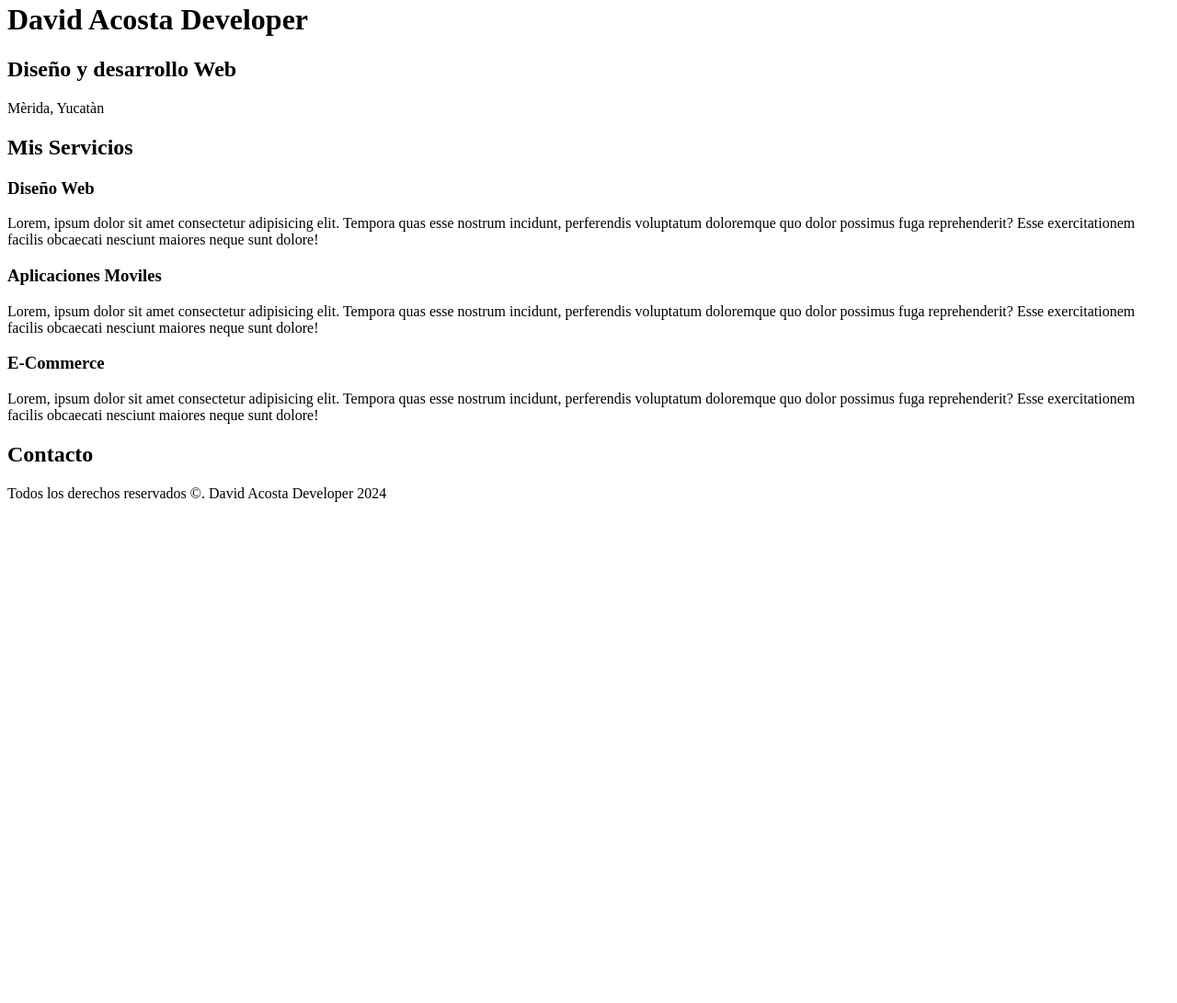
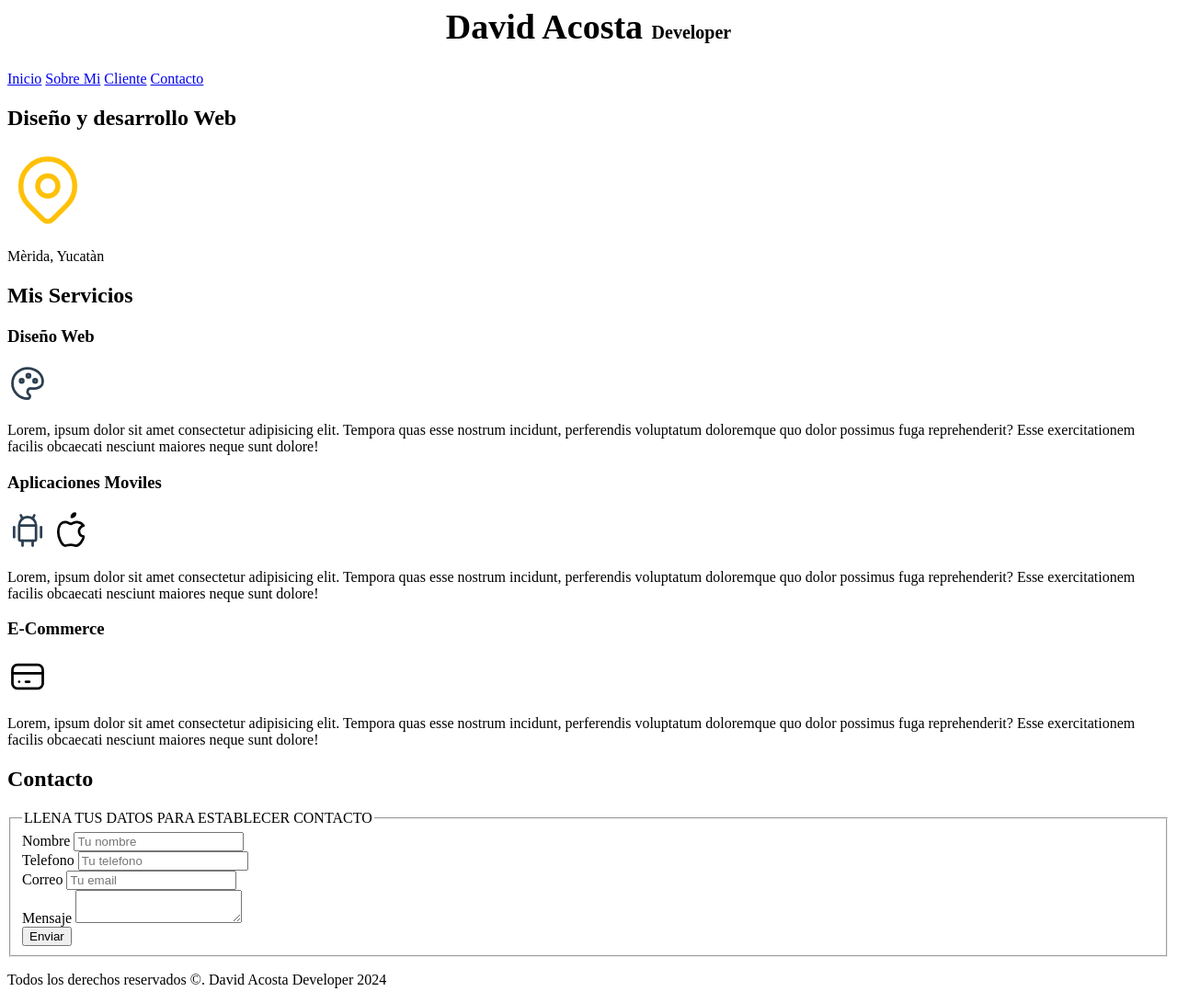
Before and after one commit to david011902/Pr-ctica-1---Developer-page, a plain HTML site: page index.html in a window 1280 px wide. Shown: the part 18-1109 px from the top of the page at 92% size. Before the commit the page ends 800 px from the top, so only its background shows below. Drawn offline with Linux system fonts and the light colour scheme.

Commit message:
Iniciando estilos

```diff
--- /dev/null
+++ b/css/styles.css
@@ -0,0 +1,16 @@
+/*Comentario
+El . es para llamar a clases
+*/
+html{
+    font-size: 62.5%;
+}
+body{
+    font-size: 16px;
+}
+.titulo{
+text-align: center;
+font-size: 3.8rem;
+}
+.titulo span{
+font-size: 2rem;
+}
--- a/index.html
+++ b/index.html
@@ -3,15 +3,28 @@
 <head>
     <meta charset="UTF-8">
     <meta name="viewport" content="width=device-width, initial-scale=1.0">
+    <link rel="preload" href="css/styles.css" as="style">
+    <link rel="stylesheet" href="css/styles.css">
     <title>Document</title>
 </head>
 <body>
+    <!--Comentario-->
     <header>
-        <h1>David Acosta Developer</h1>
+        <h1 class="titulo">David Acosta <span>Developer</span></h1>
     </header>
-
+    <nav>
+        <a href="#">Inicio</a>
+        <a href="#">Sobre Mi</a>
+        <a href="#">Cliente</a>
+        <a href="#">Contacto</a>
+    </nav>
     <section>
         <h2>Diseño y desarrollo Web</h2>
+        <svg xmlns="http://www.w3.org/2000/svg" class="icon icon-tabler icon-tabler-map-pin" width="88" height="88" viewBox="0 0 24 24" stroke-width="1.5" stroke="#ffc107" fill="none" stroke-linecap="round" stroke-linejoin="round">
+            <path stroke="none" d="M0 0h24v24H0z" fill="none"/>
+            <path d="M9 11a3 3 0 1 0 6 0a3 3 0 0 0 -6 0" />
+            <path d="M17.657 16.657l-4.243 4.243a2 2 0 0 1 -2.827 0l-4.244 -4.243a8 8 0 1 1 11.314 0z" />
+            </svg>
         <p>Mèrida, Yucatàn</p>
     </section>
 
@@ -20,20 +33,85 @@
 
         <section>
             <h3>Diseño Web</h3>
+            <svg xmlns="http://www.w3.org/2000/svg" class="icon icon-tabler icon-tabler-palette" width="44" height="44" viewBox="0 0 24 24" stroke-width="1.5" stroke="#2c3e50" fill="none" stroke-linecap="round" stroke-linejoin="round">
+                <path stroke="none" d="M0 0h24v24H0z" fill="none"/>
+                <path d="M12 21a9 9 0 0 1 0 -18c4.97 0 9 3.582 9 8c0 1.06 -.474 2.078 -1.318 2.828c-.844 .75 -1.989 1.172 -3.182 1.172h-2.5a2 2 0 0 0 -1 3.75a1.3 1.3 0 0 1 -1 2.25" />
+                <path d="M8.5 10.5m-1 0a1 1 0 1 0 2 0a1 1 0 1 0 -2 0" />
+                <path d="M12.5 7.5m-1 0a1 1 0 1 0 2 0a1 1 0 1 0 -2 0" />
+                <path d="M16.5 10.5m-1 0a1 1 0 1 0 2 0a1 1 0 1 0 -2 0" />
+                </svg>
             <p>Lorem, ipsum dolor sit amet consectetur adipisicing elit. Tempora quas esse nostrum incidunt, perferendis voluptatum doloremque quo dolor possimus fuga reprehenderit? Esse exercitationem facilis obcaecati nesciunt maiores neque sunt dolore!</p>
         </section>
         <section>
             <h3>Aplicaciones Moviles</h3>
+            <svg xmlns="http://www.w3.org/2000/svg" class="icon icon-tabler icon-tabler-brand-android" width="44" height="44" viewBox="0 0 24 24" stroke-width="1.5" stroke="#2c3e50" fill="none" stroke-linecap="round" stroke-linejoin="round">
+                <path stroke="none" d="M0 0h24v24H0z" fill="none"/>
+                <path d="M4 10l0 6" />
+                <path d="M20 10l0 6" />
+                <path d="M7 9h10v8a1 1 0 0 1 -1 1h-8a1 1 0 0 1 -1 -1v-8a5 5 0 0 1 10 0" />
+                <path d="M8 3l1 2" />
+                <path d="M16 3l-1 2" />
+                <path d="M9 18l0 3" />
+                <path d="M15 18l0 3" />
+                </svg>
+                <svg xmlns="http://www.w3.org/2000/svg" class="icon icon-tabler icon-tabler-brand-apple" width="44" height="44" viewBox="0 0 24 24" stroke-width="1.5" stroke="#000000" fill="none" stroke-linecap="round" stroke-linejoin="round">
+                    <path stroke="none" d="M0 0h24v24H0z" fill="none"/>
+                    <path d="M8.286 7.008c-3.216 0 -4.286 3.23 -4.286 5.92c0 3.229 2.143 8.072 4.286 8.072c1.165 -.05 1.799 -.538 3.214 -.538c1.406 0 1.607 .538 3.214 .538s4.286 -3.229 4.286 -5.381c-.03 -.011 -2.649 -.434 -2.679 -3.23c-.02 -2.335 2.589 -3.179 2.679 -3.228c-1.096 -1.606 -3.162 -2.113 -3.75 -2.153c-1.535 -.12 -3.032 1.077 -3.75 1.077c-.729 0 -2.036 -1.077 -3.214 -1.077z" />
+                    <path d="M12 4a2 2 0 0 0 2 -2a2 2 0 0 0 -2 2" />
+                    </svg>
             <p>Lorem, ipsum dolor sit amet consectetur adipisicing elit. Tempora quas esse nostrum incidunt, perferendis voluptatum doloremque quo dolor possimus fuga reprehenderit? Esse exercitationem facilis obcaecati nesciunt maiores neque sunt dolore!</p>
         </section>
         <section>
             <h3>E-Commerce</h3>
+            <svg xmlns="http://www.w3.org/2000/svg" class="icon icon-tabler icon-tabler-credit-card" width="44" height="44" viewBox="0 0 24 24" stroke-width="1.5" stroke="#000000" fill="none" stroke-linecap="round" stroke-linejoin="round">
+                <path stroke="none" d="M0 0h24v24H0z" fill="none"/>
+                <path d="M3 5m0 3a3 3 0 0 1 3 -3h12a3 3 0 0 1 3 3v8a3 3 0 0 1 -3 3h-12a3 3 0 0 1 -3 -3z" />
+                <path d="M3 10l18 0" />
+                <path d="M7 15l.01 0" />
+                <path d="M11 15l2 0" />
+                </svg>
             <p>Lorem, ipsum dolor sit amet consectetur adipisicing elit. Tempora quas esse nostrum incidunt, perferendis voluptatum doloremque quo dolor possimus fuga reprehenderit? Esse exercitationem facilis obcaecati nesciunt maiores neque sunt dolore!</p>
         </section>
     </main>
 
     <section>
         <h2>Contacto</h2>
+        <form>
+            <fieldset>
+                <legend>
+                    LLENA TUS DATOS PARA ESTABLECER CONTACTO
+                </legend>
+                    <div>
+                        <label>
+                            Nombre
+                        </label>
+                        <input type="text" placeholder="Tu nombre">
+                    </div>
+                    <div>
+                        <label>
+                            Telefono
+                        </label>
+                        <input type="tel" placeholder="Tu telefono">
+                    </div>
+                    <div>
+                        <label>
+                            Correo
+                        </label>
+                        <input type="email" placeholder="Tu email">
+                    </div>
+                    <div>
+                        <label>
+                            Mensaje
+                        </label>
+                        <textarea></textarea>
+                    </div>
+                    <div>
+                        <input type="submit" value="Enviar">
+                    </div>
+
+
+            </fieldset>
+        </form>
     </section>
 
     <footer>
```
